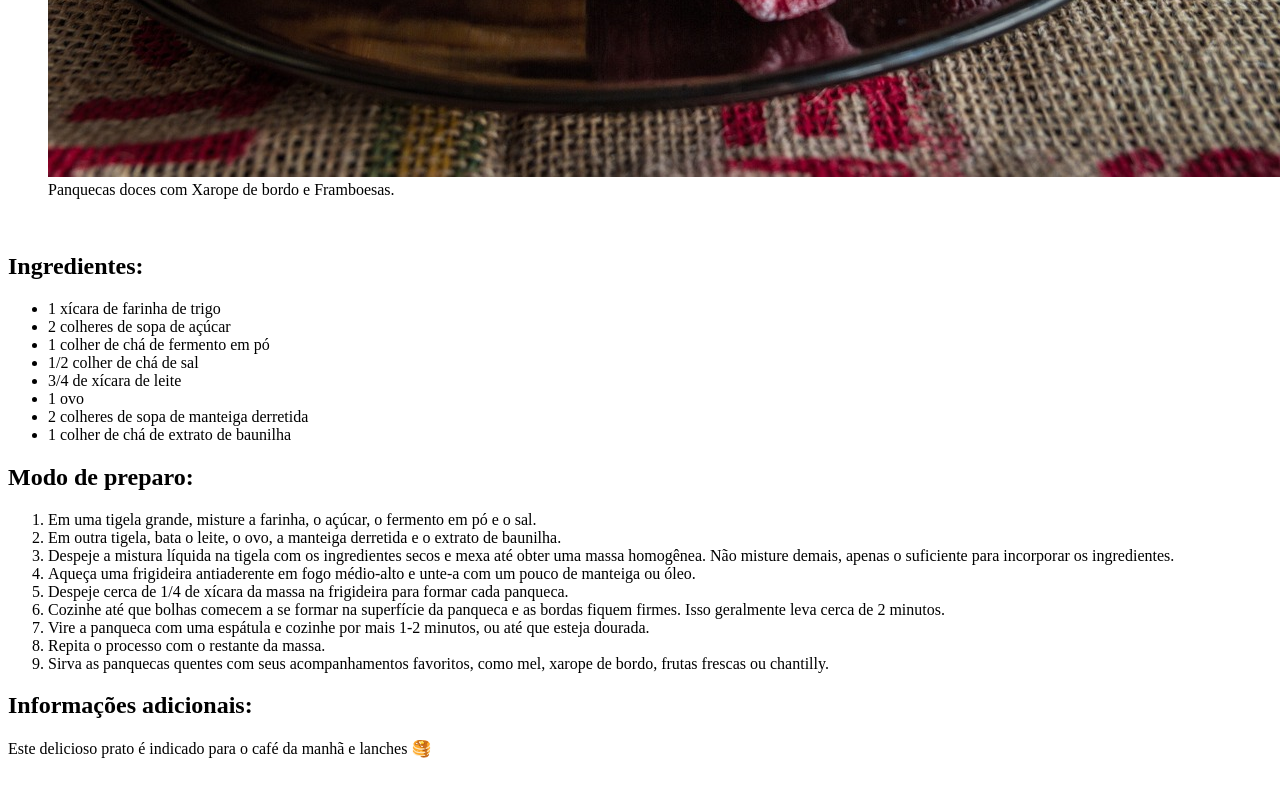
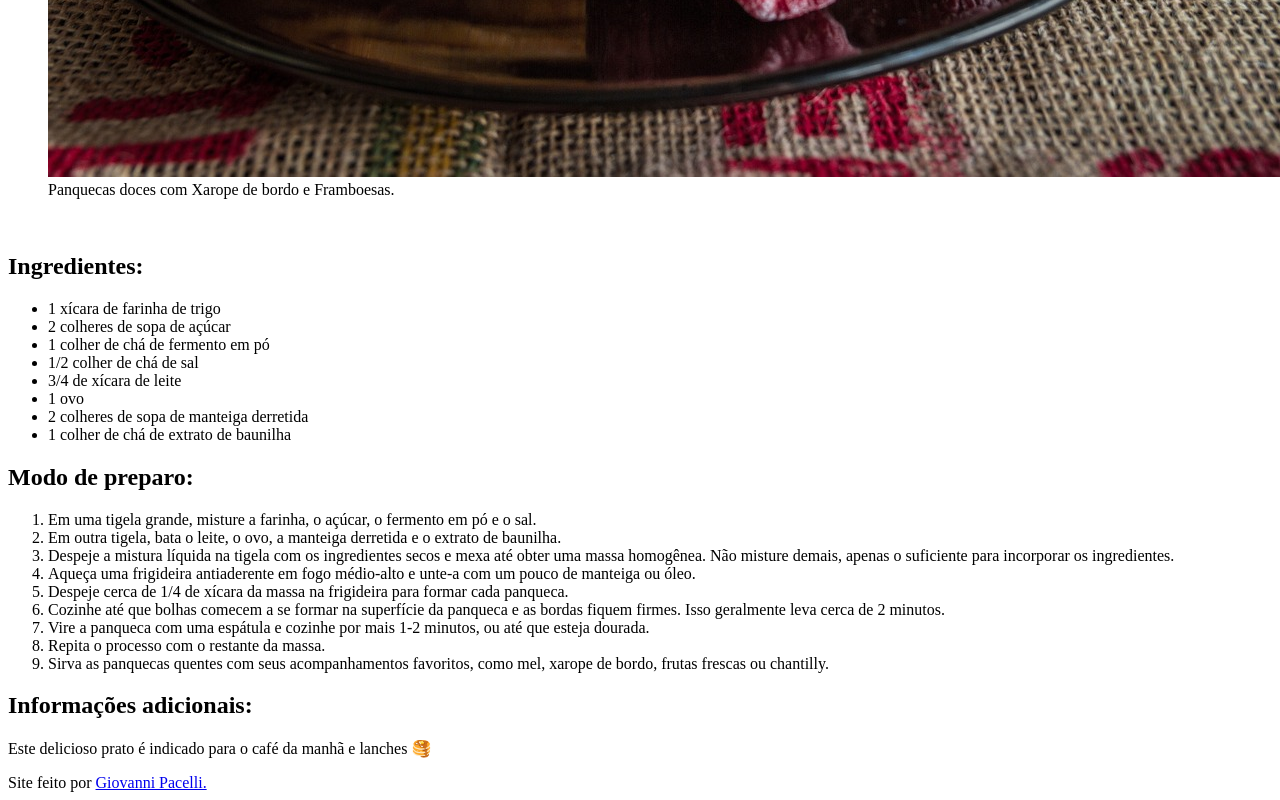
Before and after one commit to giovannipacellirib/Pagina-de-Receita, a plain HTML site: page index.html in a window 1280 px wide. Shown: the part 708-1508 px from the top of the page. Before the commit the page ends 1482 px from the top, so only its background shows below. Drawn offline with Linux system fonts and the light colour scheme.

Commit message:
add footer

```diff
--- a/index.html
+++ b/index.html
@@ -38,5 +38,6 @@
     </ol>
     <h2>Informações adicionais:</h2>
     <p>Este delicioso prato é indicado para o café da manhã e lanches 🥞</p>
+    <footer>Site feito por <a href="https://github.com/giovannipacellirib" target="_blank">Giovanni Pacelli.</a></footer>
 </body>
 </html>
```
